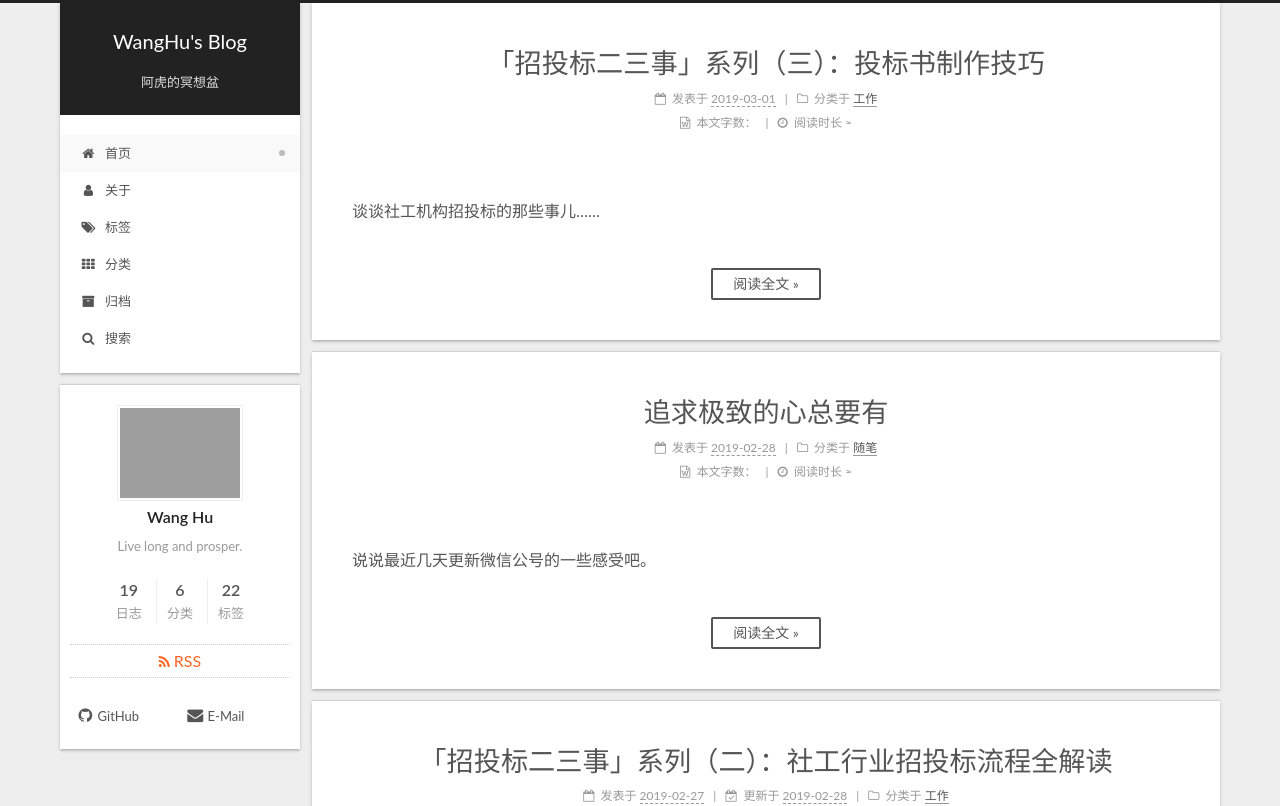
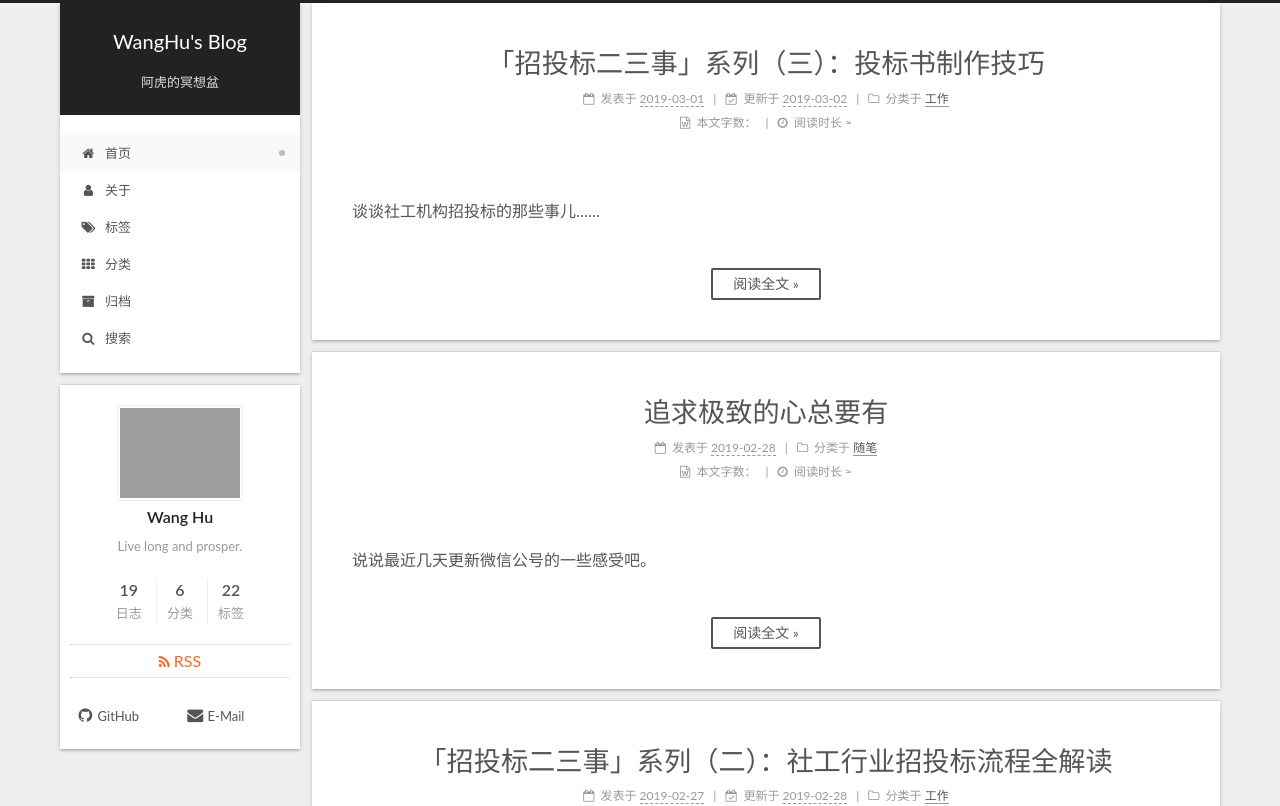
Before and after one commit to wanghusw/wanghusw.github.io, a plain HTML site: page index.html in a window 1280 px wide. Shown: the top 806 px of the page. Drawn offline with Linux system fonts and the light colour scheme; grey boxes are pictures that could not be loaded.

Commit message:
Site updated: 2019-03-02 17:35:44

```diff
--- a/index.html
+++ b/index.html
@@ -387,12 +387,24 @@
 
 
 
-              <time title="创建时间：2019-03-01 15:48:19 / 修改时间：17:23:39" itemprop="dateCreated datePublished" datetime="2019-03-01T15:48:19+08:00">2019-03-01</time>
-
-
-
-
-
+              <time title="创建时间：2019-03-01 15:48:19" itemprop="dateCreated datePublished" datetime="2019-03-01T15:48:19+08:00">2019-03-01</time>
+
+
+
+
+
+
+
+                <span class="post-meta-divider">|</span>
+
+
+                <span class="post-meta-item-icon">
+                  <i class="fa fa-calendar-check-o"></i>
+                </span>
+
+                  <span class="post-meta-item-text">更新于</span>
+
+                <time title="修改时间：2019-03-02 17:34:04" itemprop="dateModified" datetime="2019-03-02T17:34:04+08:00">2019-03-02</time>
 
 
           </span>
```
Also changed, not shown: 2019/03/01/2019-03-01-AboutTender3/index.html (+15 -2 lines).
